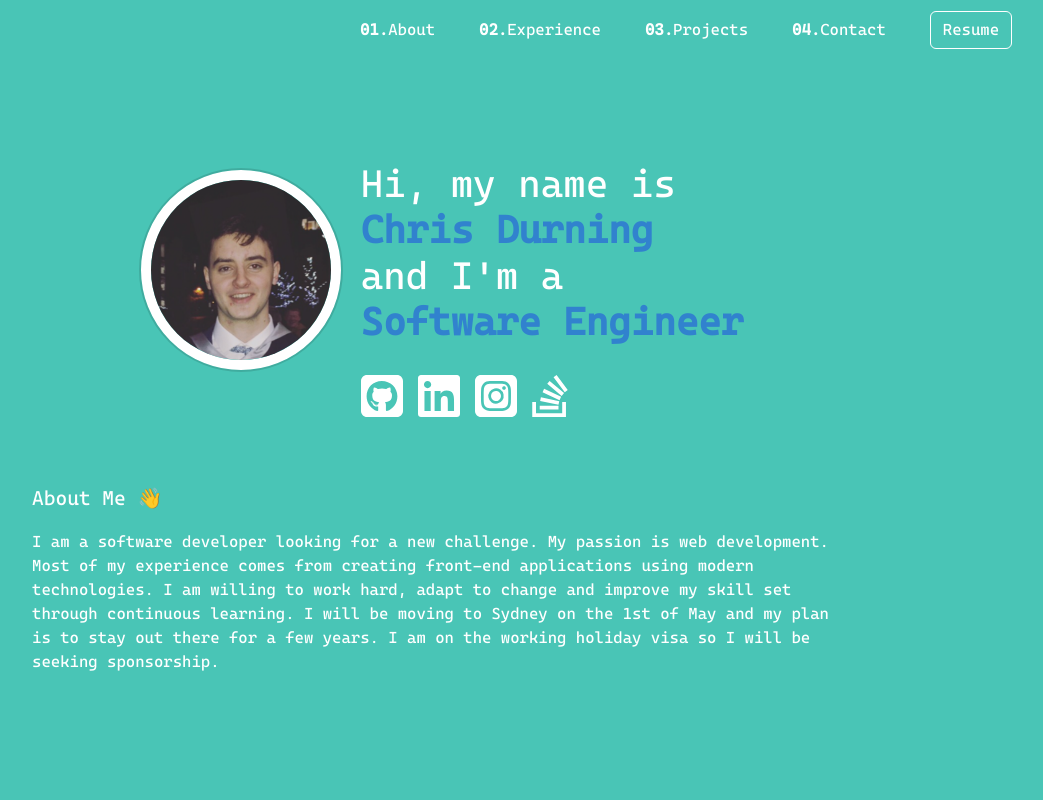
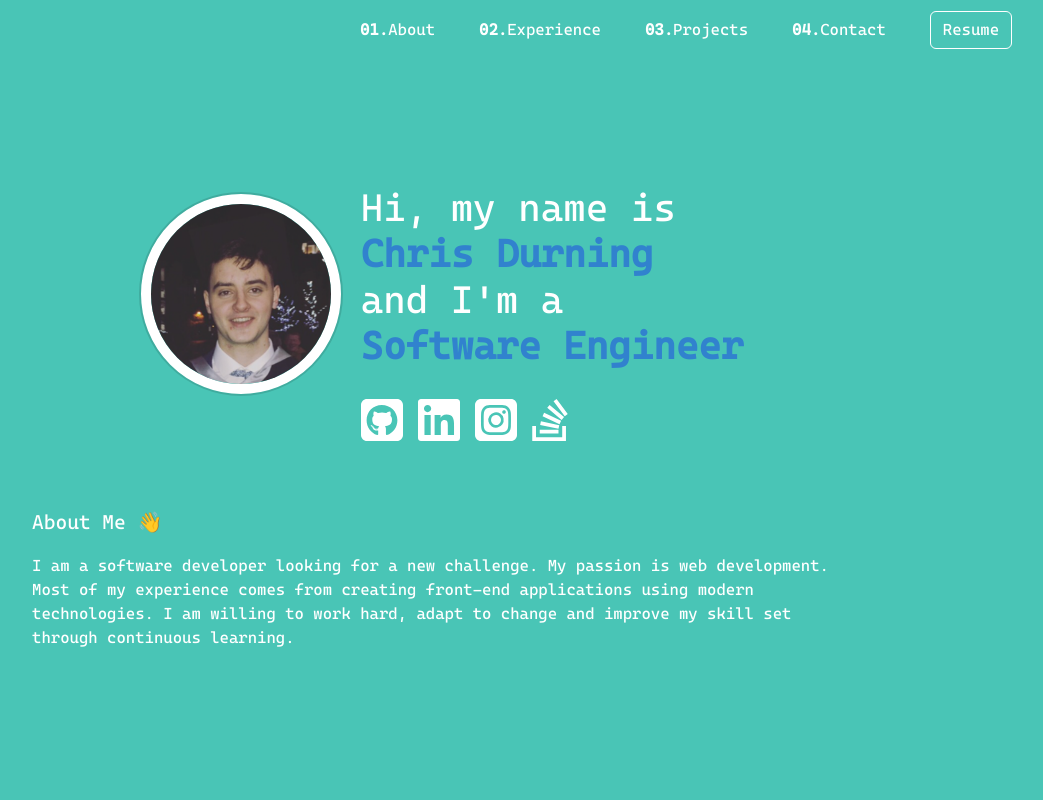
Before and after one commit to chrisdurning22/PortfolioV2, a React (Create React App) app: page / in a window 1280 px wide. Shown: the top 800 px of the page, without its empty margins (208-1251 px from the left). Built offline with nearby package versions, Linux system fonts and the light colour scheme.

Commit message:
update anout me

```diff
--- a/src/components/About/About.tsx
+++ b/src/components/About/About.tsx
@@ -6,7 +6,7 @@ const About: FC<AboutProps> = () => (
   <section className='about fade-item' style={{ animationDelay: '1400ms'}} id="about">
     <div className="section-child">
       <h3>About Me &#128075;</h3>
-      <p>I am a software developer looking for a new challenge. My passion is web development. Most of my experience comes from creating front-end applications using modern technologies. I am willing to work hard, adapt to change and improve my skill set through continuous learning. I will be moving to Sydney on the 1st of May and my plan is to stay out there for a few years. I am on the working holiday visa so I will be seeking sponsorship.</p>
+      <p>I am a software developer looking for a new challenge. My passion is web development. Most of my experience comes from creating front-end applications using modern technologies. I am willing to work hard, adapt to change and improve my skill set through continuous learning.</p>
     </div>
   </section>
 );
```
